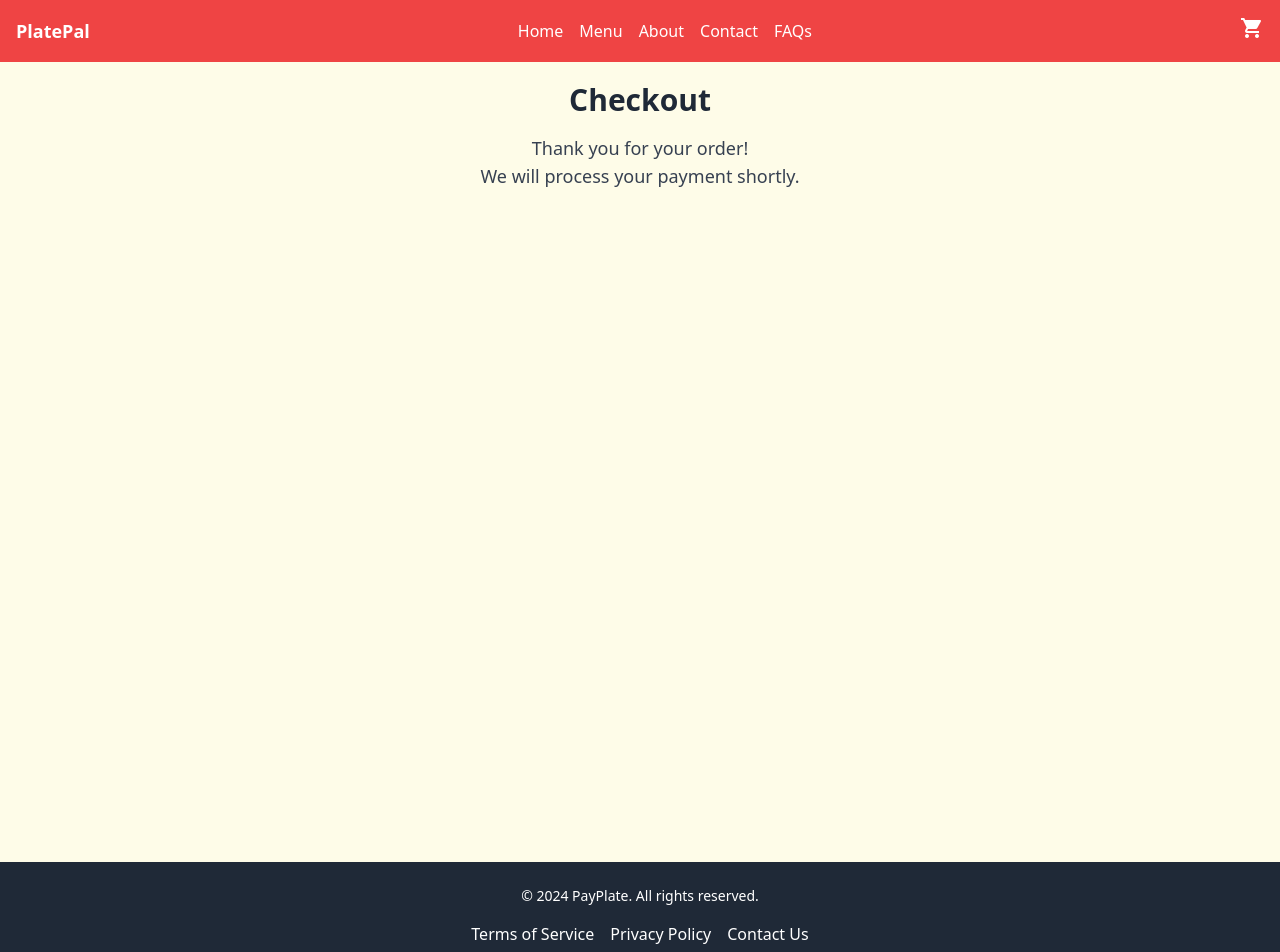
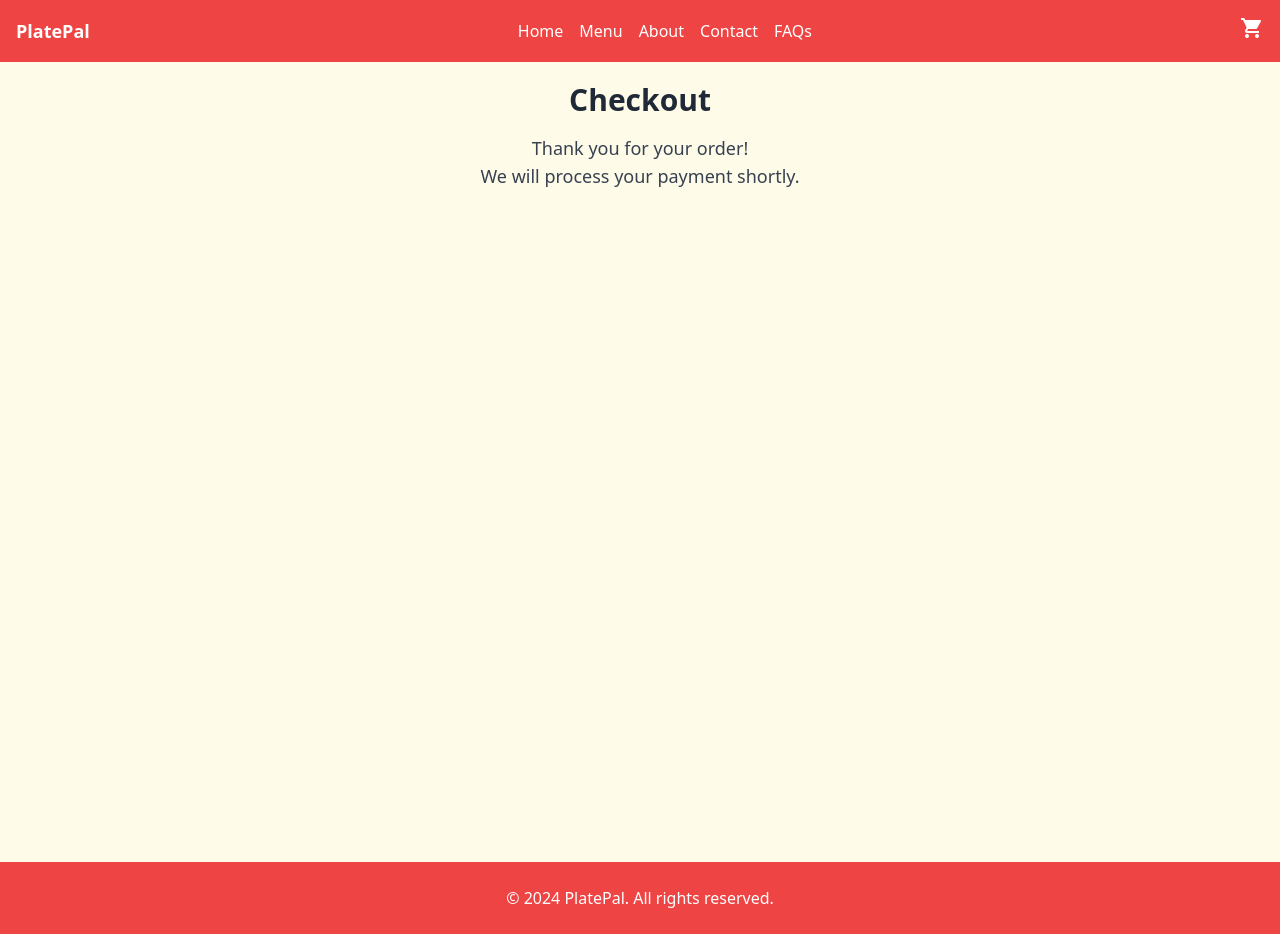
Before and after one commit to eldianak21/PlatePal, a React (Vite) app in the folder nom-nom/: page /checkout in a window 1280 px wide. Shown: the top 952 px of the page. Built offline with nearby package versions, Linux system fonts and the light colour scheme.

Commit message:
footer css is updated

```diff
--- a/nom-nom/src/Components/Footer/Footer.jsx
+++ b/nom-nom/src/Components/Footer/Footer.jsx
@@ -2,28 +2,11 @@ import React from 'react';
 
 const Footer = () => {
   return (
-    <footer className="bg-gray-800 text-white py-6">
-      <div className="container mx-auto flex flex-col items-center">
-        <p className="text-sm mb-4">
-          &copy; {new Date().getFullYear()} PayPlate. All rights reserved.
+    <footer className="bg-red-500 text-white py-6">
+      <div className="container mx-auto">
+        <p className="text-center">
+          &copy; {new Date().getFullYear()} PlatePal. All rights reserved.
         </p>
-        <ul className="flex space-x-4">
-          <li>
-            <a href="#" className="hover:text-gray-200">
-              Terms of Service
-            </a>
-          </li>
-          <li>
-            <a href="#" className="hover:text-gray-200">
-              Privacy Policy
-            </a>
-          </li>
-          <li>
-            <a href="#" className="hover:text-gray-200">
-              Contact Us
-            </a>
-          </li>
-        </ul>
       </div>
     </footer>
   );
```
